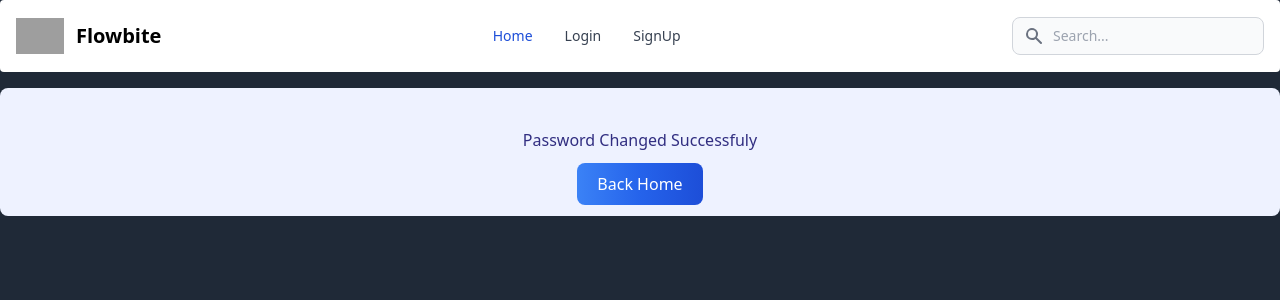
After one commit to PooyaRezaee/NewsPaper, a Django app: template apps/accounts/templates/registration/password_change_success.html in a window 1280 px wide. The commit adds this page. Shown: the top 300 px of the page. Run offline with Django 4.2, Linux system fonts and the light colour scheme; the template is opened without the code that fills it, so the values that code supplies are empty; some libraries are stand-ins or nearby versions; grey boxes are pictures that could not be loaded.

Commit message:
Add Template Change Password

```diff
--- /dev/null
+++ b/apps/accounts/templates/registration/password_change_success.html
@@ -0,0 +1,15 @@
+{% extends 'base.html' %}
+{% load tailwind_filters %}
+
+{% block title %}
+    Done Change Password
+{% endblock title %}
+
+
+
+{% block body %}
+    <div class="bg-indigo-50 text-indigo-900 p-5 rounded-lg text-center">
+        <h1 class="text-bold p-5">Password Changed Successfuly</h1>
+        <a href="{% url 'page:home' %}" class="text-white bg-gradient-to-r from-blue-500 via-blue-600 to-blue-700 hover:bg-gradient-to-br focus:ring-4 focus:outline-none focus:ring-blue-300 dark:focus:ring-blue-800 font-medium rounded-lg px-5 py-2.5 text-center m-auto">Back Home</a>
+    </div>
+{% endblock body %}
--- a/core/urls.py
+++ b/core/urls.py
@@ -15,10 +15,13 @@ Including another URLconf
 """
 from django.contrib import admin
 from django.urls import path,include
-import django.contrib.auth.urls
+from django.contrib.auth.views import PasswordChangeView,PasswordChangeDoneView
+
 urlpatterns = [
     path('admin/', admin.site.urls),
     path('', include('apps.pages.urls',namespace='page')),
     path("account/", include("apps.accounts.urls",namespace='account')),
+    path('account/password_change/', PasswordChangeView.as_view(template_name='registration/password_change.html'), name='password_change'),
+    path('account/password_change/done/', PasswordChangeDoneView.as_view(template_name='registration/password_change_success.html'), name='password_change_done'),
     path("account/", include("django.contrib.auth.urls")),
 ]
--- a/templates/base.html
+++ b/templates/base.html
@@ -51,6 +51,7 @@
                   </li>
                   {% if request.user.is_authenticated %}
                   <li>
+                    <a href="{% url 'password_change' %}" class="block py-2 pl-3 pr-4 text-gray-700 rounded hover:bg-gray-100 md:hover:bg-transparent md:hover:text-blue-700 md:p-0 dark:text-gray-400 md:dark:hover:text-white dark:hover:bg-gray-700 dark:hover:text-white md:dark:hover:bg-transparent dark:border-gray-700">Change Passowrd</a>
                     <a href="{% url 'logout' %}" class="block py-2 pl-3 pr-4 text-gray-700 rounded hover:bg-gray-100 md:hover:bg-transparent md:hover:text-blue-700 md:p-0 dark:text-gray-400 md:dark:hover:text-white dark:hover:bg-gray-700 dark:hover:text-white md:dark:hover:bg-transparent dark:border-gray-700">Logout</a>
                   </li>
                   {% else %}
```
Also changed, not shown: apps/accounts/templates/registration/password_change.html (added, +16 -0 lines).
